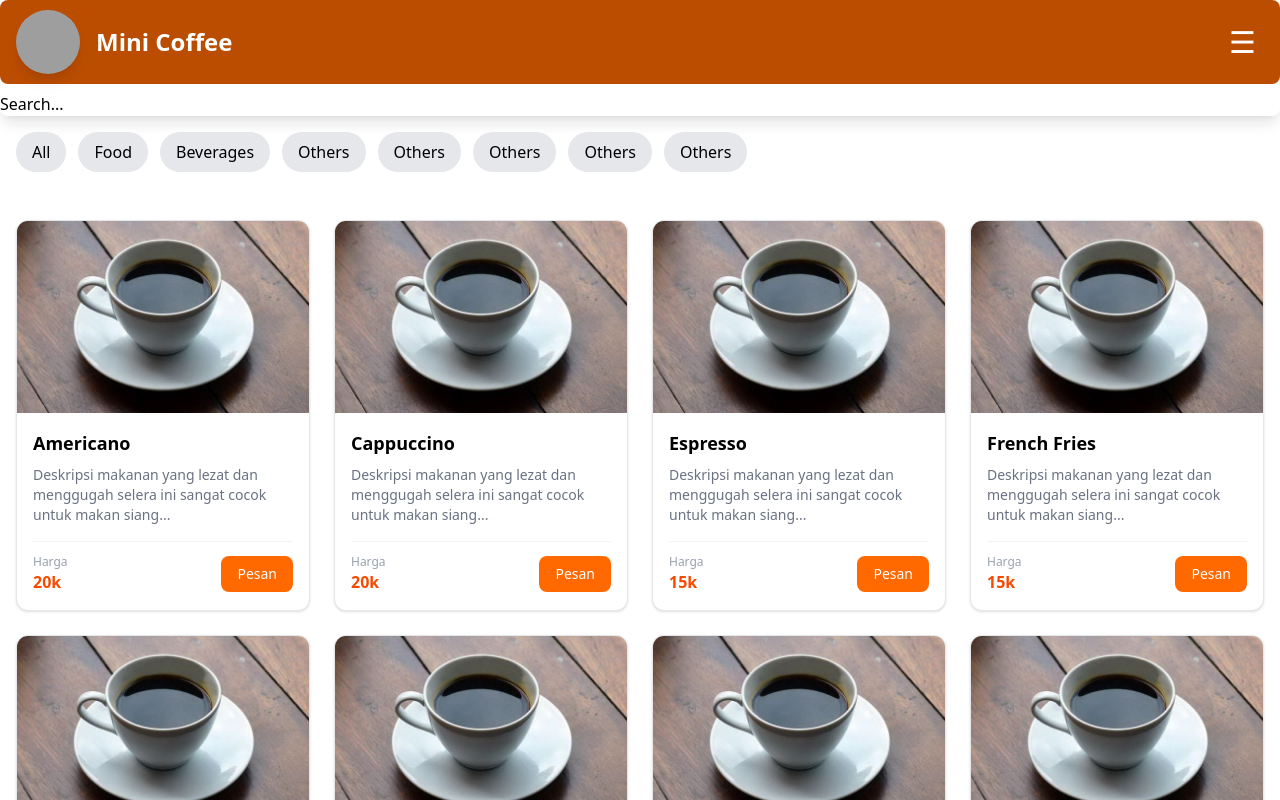
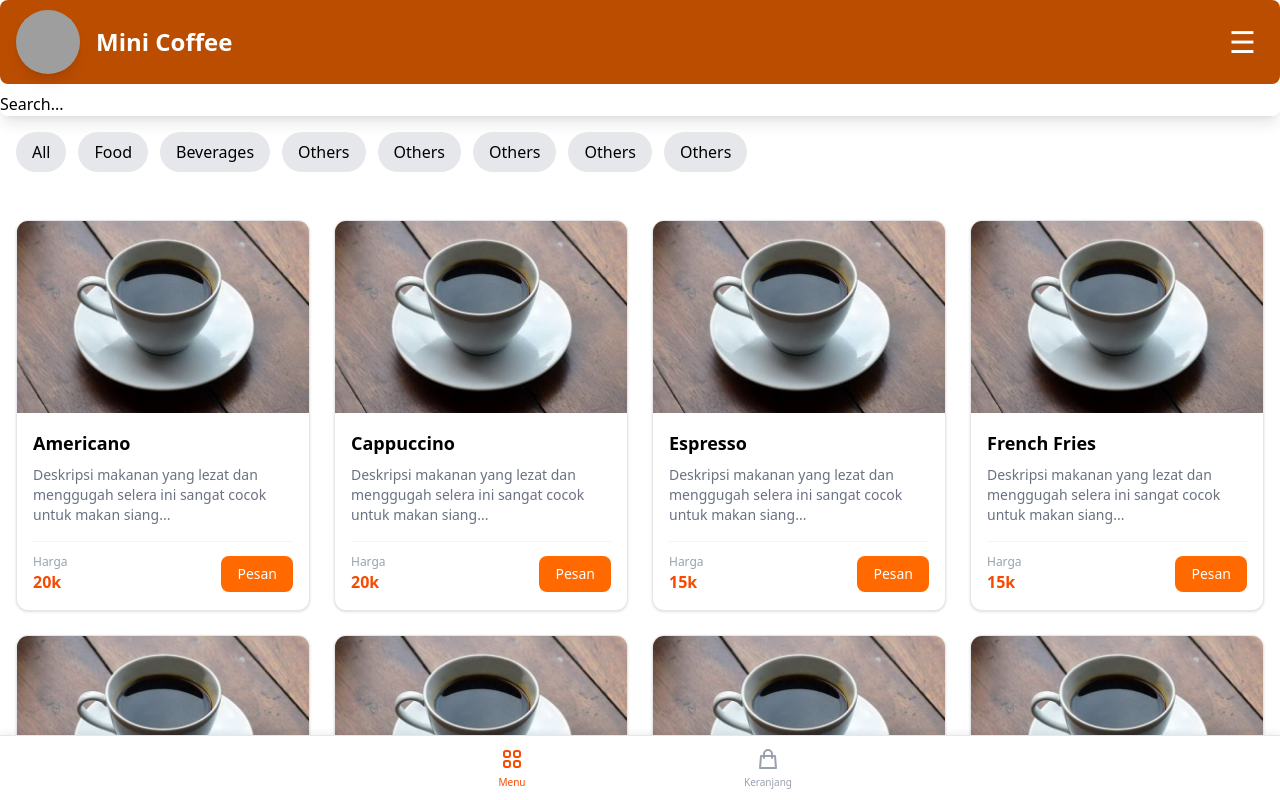
Before and after one commit to tim-gabut/mini-coffee, a React (Vite) app: page / in a window 1280 px wide. Shown: the top 800 px of the page. Built offline with nearby package versions, Linux system fonts and the light colour scheme; grey boxes are pictures that could not be loaded.

Commit message:
Bottom navbar

```diff
--- /dev/null
+++ b/src/app/BottomNav.tsx
@@ -0,0 +1,60 @@
+
+// 1. Kita definisikan tipe data khusus agar tidak salah ketik string
+export type TabView = 'menu' | 'cart';
+
+// 2. Interface Props: Data yang wajib dikirim oleh Parent ke komponen ini
+interface BottomNavProps {
+    activeTab: TabView;                   // Tab mana yang sedang aktif?
+    onTabChange: (tab: TabView) => void;  // Fungsi untuk ganti tab
+    cartCount?: number;                   // (Opsional) Jumlah angka di badge merah
+}
+
+export default function BottomNav({ activeTab, onTabChange, cartCount = 0 }: BottomNavProps) {
+    return (
+        // CONTAINER UTAMA (Fixed di Bawah)
+        <div className="fixed bottom-0 left-0 right-0 z-50 bg-white border-t border-gray-200 shadow-[0_-4px_6px_-1px_rgba(0,0,0,0.05)]">
+
+            {/* WRAPPER KONTEN (Agar rapi di tengah) */}
+            <div className="flex justify-around items-center h-16 max-w-lg mx-auto">
+
+                {/* === TOMBOL 1: MENU === */}
+                <button
+                    onClick={() => onTabChange('menu')}
+                    className={`flex flex-col items-center justify-center w-full h-full space-y-1 transition-colors duration-200 ${
+                        activeTab === 'menu' ? 'text-orange-600' : 'text-gray-400 hover:text-gray-500'
+                    }`}
+                >
+                    {/* Icon Menu (Grid) */}
+                    <svg xmlns="http://www.w3.org/2000/svg" className="h-6 w-6" fill="none" viewBox="0 0 24 24" stroke="currentColor" strokeWidth={2}>
+                        <path strokeLinecap="round" strokeLinejoin="round" d="M4 6a2 2 0 012-2h2a2 2 0 012 2v2a2 2 0 01-2 2H6a2 2 0 01-2-2V6zM14 6a2 2 0 012-2h2a2 2 0 012 2v2a2 2 0 01-2 2h-2a2 2 0 01-2-2V6zM4 16a2 2 0 012-2h2a2 2 0 012 2v2a2 2 0 01-2 2H6a2 2 0 01-2-2v-2zM14 16a2 2 0 012-2h2a2 2 0 012 2v2a2 2 0 01-2 2h-2a2 2 0 01-2-2v-2z" />
+                    </svg>
+                    <span className="text-[10px] font-medium">Menu</span>
+                </button>
+
+                {/* === TOMBOL 2: KERANJANG === */}
+                <button
+                    onClick={() => onTabChange('cart')}
+                    className={`relative flex flex-col items-center justify-center w-full h-full space-y-1 transition-colors duration-200 ${
+                        activeTab === 'cart' ? 'text-orange-600' : 'text-gray-400 hover:text-gray-500'
+                    }`}
+                >
+                    {/* Badge Notifikasi (Hanya muncul jika cartCount > 0) */}
+                    {cartCount > 0 && (
+                        <div className="absolute top-1 right-8 sm:right-10 transform translate-x-1/2 -translate-y-1/2">
+               <span className="flex items-center justify-center bg-red-500 text-white text-[10px] font-bold h-4 w-4 rounded-full ring-2 ring-white">
+                 {cartCount}
+               </span>
+                        </div>
+                    )}
+
+                    {/* Icon Keranjang (Cart) */}
+                    <svg xmlns="http://www.w3.org/2000/svg" className="h-6 w-6" fill="none" viewBox="0 0 24 24" stroke="currentColor" strokeWidth={2}>
+                        <path strokeLinecap="round" strokeLinejoin="round" d="M16 11V7a4 4 0 00-8 0v4M5 9h14l1 12H4L5 9z" />
+                    </svg>
+                    <span className="text-[10px] font-medium">Keranjang</span>
+                </button>
+
+            </div>
+        </div>
+    );
+}
--- a/src/main.tsx
+++ b/src/main.tsx
@@ -5,6 +5,8 @@ import Search from './app/Search.tsx'
 import './index.css'
 import SearchByCategory from "./app/SearchByCategory.tsx";
 import Menu from "./app/Menu.tsx";
+import BottomNav, { type TabView } from "./app/BottomNav.tsx";
+
 
 createRoot(document.getElementById('root')!).render(
     <StrictMode>
@@ -12,5 +14,8 @@ createRoot(document.getElementById('root')!).render(
         <Search/>
         <SearchByCategory/>
         <Menu/>
-    </StrictMode>,
+        <BottomNav activeTab={"menu"} onTabChange={function(tab: TabView): void {
+            throw new Error("Function not implemented.")
+        } }/>
+    </StrictMode>
 )
```
